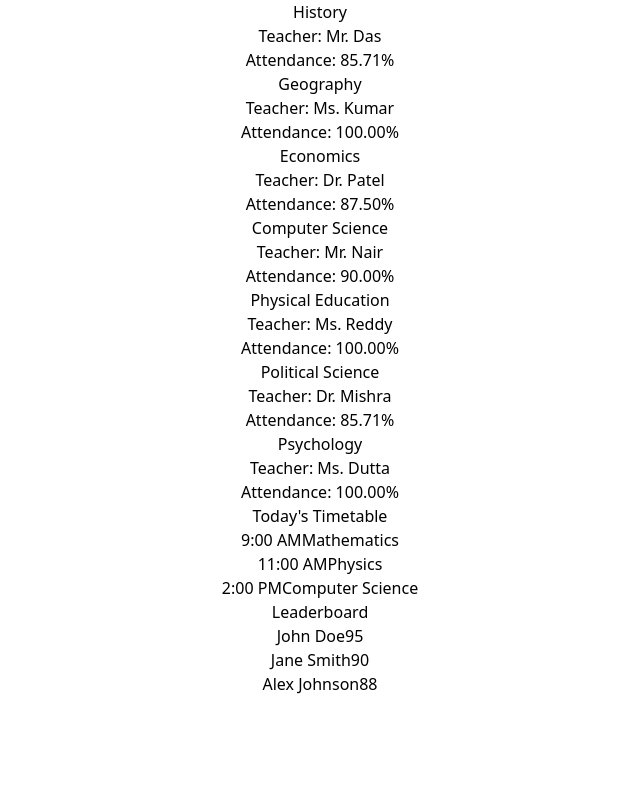
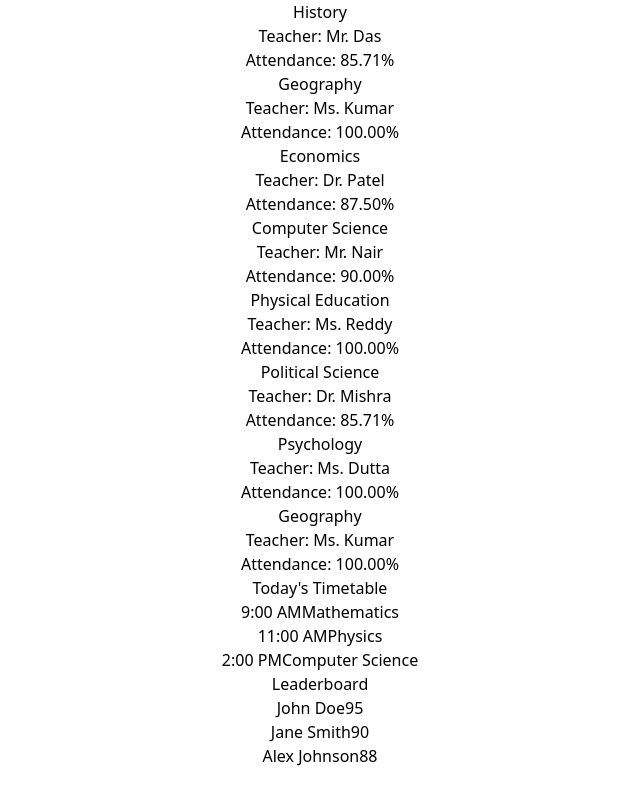
Before and after one commit to CodingPrakharKapoor/ERP, a React (Vite) app in the folder client/: page / in a window 1280 px wide. Shown: the part 440-1240 px from the top of the page, without its empty margins (320-960 px from the left). Before the commit the page ends 1168 px from the top, so only its background shows below. Built offline with nearby package versions, Linux system fonts and the light colour scheme.

Commit message:
dashboard component

```diff
--- a/client/src/components/dashboard/Attendance.jsx
+++ b/client/src/components/dashboard/Attendance.jsx
@@ -14,6 +14,7 @@ const Attendance = () => {
     { subject: 'Physical Education', teacher: 'Ms. Reddy', attended: 10, total: 10 },
     { subject: 'Political Science', teacher: 'Dr. Mishra', attended: 6, total: 7 },
     { subject: 'Psychology', teacher: 'Ms. Dutta', attended: 8, total: 8 },
+    { subject: 'Geography', teacher: 'Ms. Kumar', attended: 8, total: 8 },
   ];
 
   return (
```
